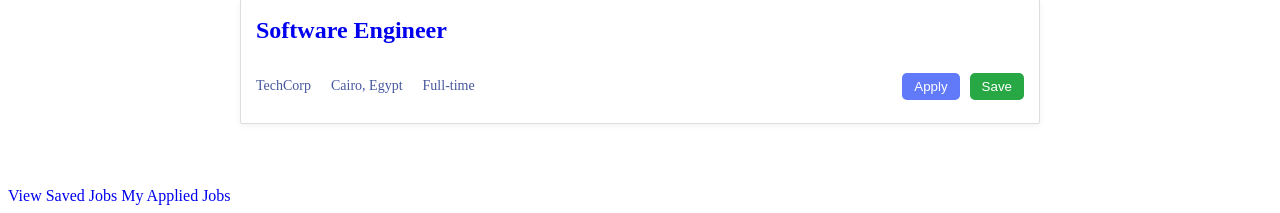
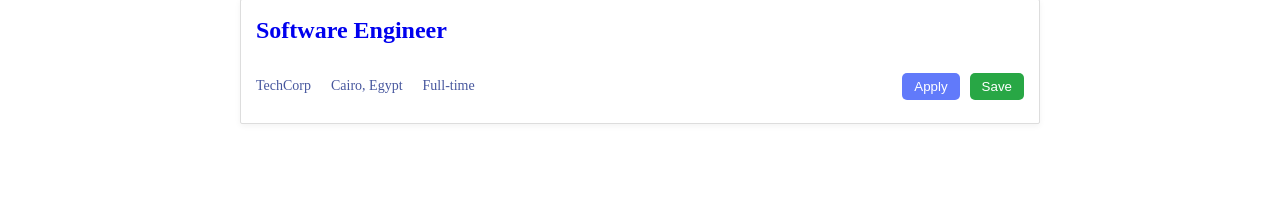
Before and after one commit to Ali-shakib23/myCareer, a Flask app: page /jobs/ in a window 1280 px wide. Shown: the part 2661-2874 px from the top of the page. After the commit the page ends 2785 px from the top, so only its background shows below. Run offline with Flask 3, Linux system fonts and the light colour scheme.

Commit message:
modified the layout of links position in some of the pages (saved jobs, application form)

```diff
--- a/templates/applied_jobs.html
+++ b/templates/applied_jobs.html
@@ -5,7 +5,9 @@
     <link rel="stylesheet" href="{{ url_for('static', filename='css/applied_jobs.css') }}">
 </head>
 <body>
+
      <div id="content">
+        <a href="/jobs" class="back-link">Back to Jobs</a>
         <h1> My Applications</h1>
         <p class="subtitle">Track your job applications.</p>
 
@@ -37,8 +39,6 @@
         {% else %}
         <p>You have not applied for any jobs yet.</p>
         {% endif %}
-
-        <a href="/jobs" class="back-link">Back to Jobs</a>
     </div>
 </body>
 </html>
--- a/templates/jobs.html
+++ b/templates/jobs.html
@@ -52,11 +52,6 @@
         </div>
         {% endfor %}
     </div>
-
-
-
     <br>
-    <a href="{{ url_for('jobs.saved_jobs') }}">View Saved Jobs</a>
-    <a href="{{ url_for('jobs.get_applied_jobs') }}">My Applied Jobs</a>
 </body>
 </html>
```
